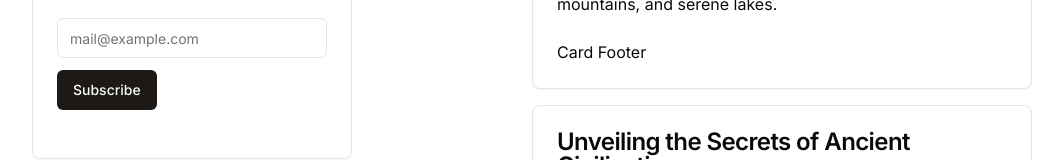
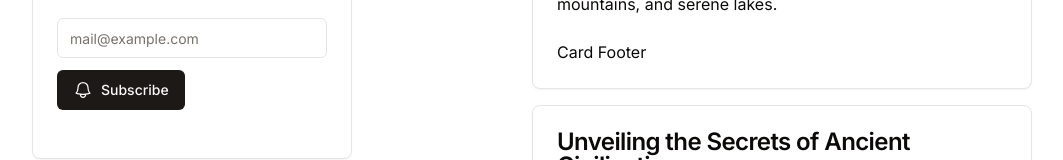
Before and after one commit to piotrszubert/simple-blog-template, a Next.js app: page / in a window 1280 px wide. Shown: the part 371-531 px from the top of the page, without its empty margins (108-1171 px from the left). Built offline with nearby package versions, Linux system fonts and the light colour scheme.

Commit message:
added icon

```diff
--- a/components/subscribeCard.tsx
+++ b/components/subscribeCard.tsx
@@ -19,7 +19,10 @@ export default function SubscribeCard() {
             <CardContent>
                 <div className="flex flex-wrap gap-3">
                     <Input placeholder="mail@example.com" className="flex-grow-1"/>
-                    <Button>
+                    <Button className="gap-2">
+                        <svg xmlns="http://www.w3.org/2000/svg" fill="none" viewBox="0 0 24 24" strokeWidth={1.5} stroke="currentColor" className="w-5 h-5">
+                            <path strokeLinecap="round" strokeLinejoin="round" d="M14.857 17.082a23.848 23.848 0 005.454-1.31A8.967 8.967 0 0118 9.75v-.7V9A6 6 0 006 9v.75a8.967 8.967 0 01-2.312 6.022c1.733.64 3.56 1.085 5.455 1.31m5.714 0a24.255 24.255 0 01-5.714 0m5.714 0a3 3 0 11-5.714 0" />
+                        </svg>
                         Subscribe
                     </Button>
                 </div>
```
